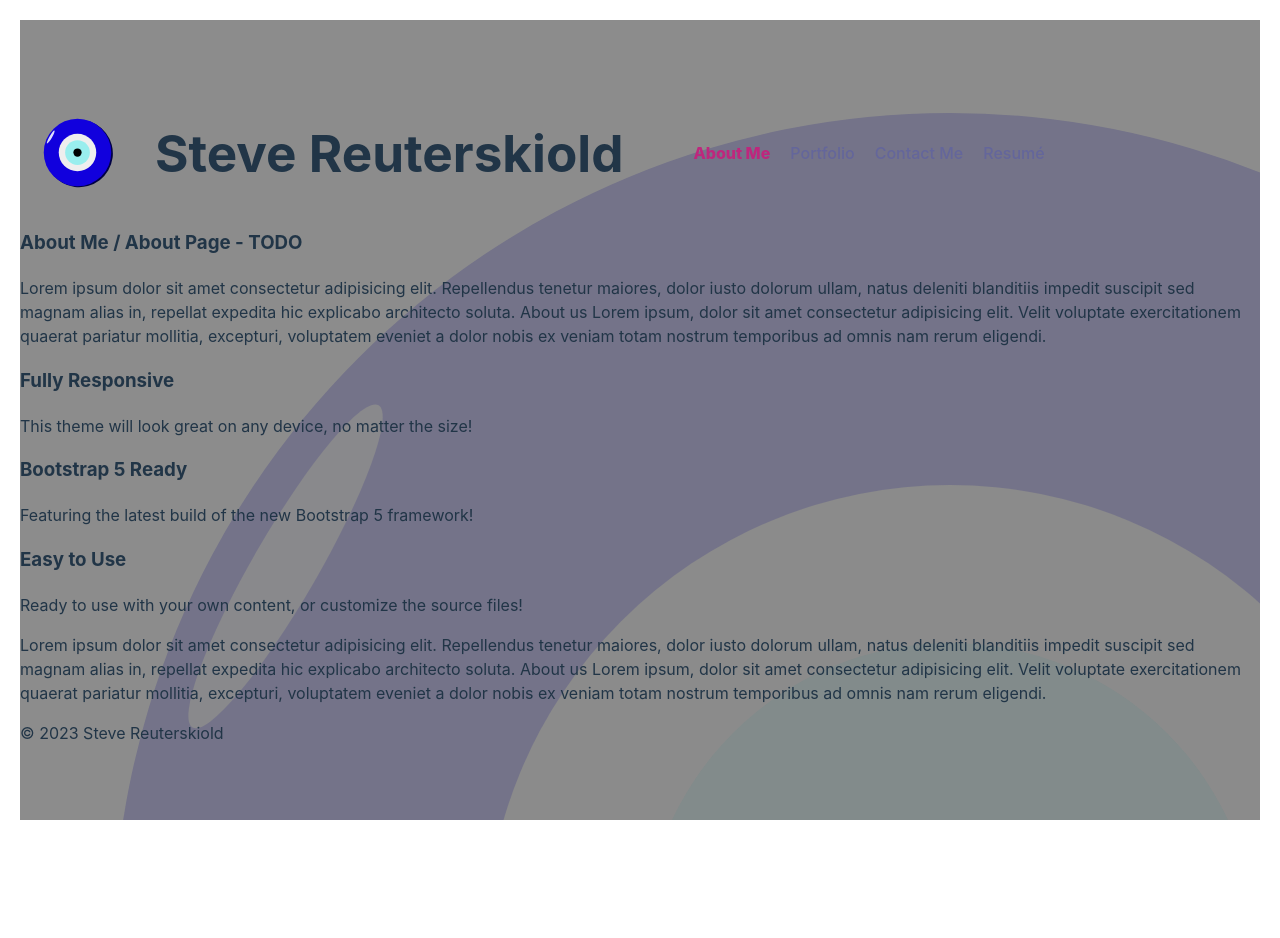
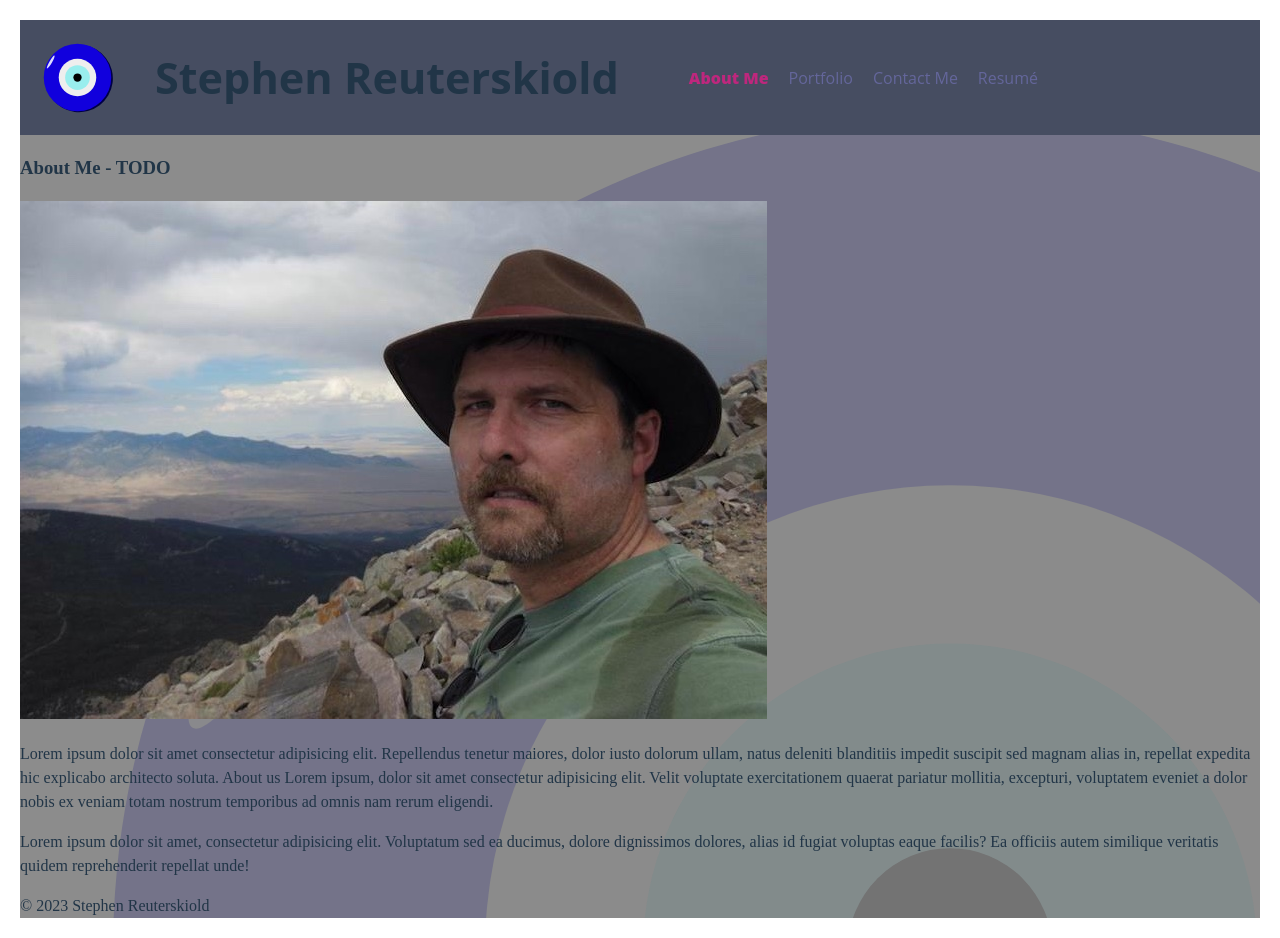
Before and after one commit to stevreut/my-portfolio, a React (Vite) app: page / in a window 1280 px wide. Before the commit the page ends 840 px from the top, so only its background shows below. Built offline with nearby package versions, Linux system fonts and the light colour scheme.

Commit message:
add photo to about me, steve -> stephen, style adjustments

```diff
--- a/index.html
+++ b/index.html
@@ -4,7 +4,7 @@
     <meta charset="UTF-8" />
     <link rel="icon" type="image/svg+xml" href="/nazarlik.svg" />
     <meta name="viewport" content="width=device-width, initial-scale=1.0" />
-    <title>Steve Reuterskiold - Portfolio</title>
+    <title>Stephen Reuterskiold - Portfolio</title>
   </head>
   <body>
     <div id="root"></div>
--- a/src/components/Footer.jsx
+++ b/src/components/Footer.jsx
@@ -1,7 +1,7 @@
 export default function Footer() {
     return (
         <footer>
-            &copy; 2023 Steve Reuterskiold
+            &copy; 2023 Stephen Reuterskiold
             {/* TODO - various logos */}
         </footer>
     );
--- a/src/components/Header.jsx
+++ b/src/components/Header.jsx
@@ -15,7 +15,7 @@ export default function Header() {
     return (
         <header>
             <img src="/nazarlik.svg" width="75px" height="75px"></img>
-            <h1>Steve Reuterskiold</h1>
+            <h1>Stephen Reuterskiold</h1>
         <Navbar
             links={[
                 <Link key={1} className={currentPagePath === "/" ? activePage : dormantPage} to="/">
--- a/src/index.css
+++ b/src/index.css
@@ -1,5 +1,4 @@
 :root {
-  font-family: Inter, system-ui, Avenir, Helvetica, Arial, sans-serif;
   line-height: 1.5;
   font-weight: 400;
 
@@ -53,10 +52,14 @@ body {
 }
 
 header {
+  /* font-family: Georgia, 'Times New Roman', Times, serif;  */
+  font-family: 'Open Sans', Arial, Helvetica, sans-serif;
+  font-weight:lighter;
   display: flex;
   flex-direction: row;
   flex-wrap: nowrap;
   align-items: center;
+  background-color: #464d61;
 }
 
 header img {
@@ -64,7 +67,8 @@ header img {
 }
 
 h1 {
-  font-size: 3.2em;
+  /* font-family: Inter, system-ui, Avenir, Helvetica, Arial, sans-serif; */
+  font-size: 2.7em;
   line-height: 1.1;
   margin: 20px;
 }
--- a/src/pages/AboutPage.jsx
+++ b/src/pages/AboutPage.jsx
@@ -2,7 +2,8 @@
 export default function AboutPage() {
     return (
       <div className="container pt-4">
-        <h3>About Me / About Page - TODO</h3>
+        <h3>About Me  - TODO</h3>
+        <p><img src="/sr-wheeler-pk-trimmed.jpg" /></p>
         <p>
           Lorem ipsum dolor sit amet consectetur adipisicing elit. Repellendus
           tenetur maiores, dolor iusto dolorum ullam, natus deleniti blanditiis
@@ -12,54 +13,10 @@ export default function AboutPage() {
           mollitia, excepturi, voluptatem eveniet a dolor nobis ex veniam totam
           nostrum temporibus ad omnis nam rerum eligendi.
         </p>
-        <section className="features-icons bg-light text-center m-4">
-          <div className="container">
-            <div className="row p-2">
-              <div className="col-lg-4">
-                <div className="features-icons-item mx-auto mb-5 mb-lg-0 mb-lg-3">
-                  <div className="features-icons-icon d-flex">
-                    <i className="bi-window m-auto text-primary" />
-                  </div>
-                  <h3>Fully Responsive</h3>
-                  <p className="lead mb-0">
-                    This theme will look great on any device, no matter the size!
-                  </p>
-                </div>
-              </div>
-              <div className="col-lg-4">
-                <div className="features-icons-item mx-auto mb-5 mb-lg-0 mb-lg-3">
-                  <div className="features-icons-icon d-flex">
-                    <i className="bi-layers m-auto text-primary" />
-                  </div>
-                  <h3>Bootstrap 5 Ready</h3>
-                  <p className="lead mb-0">
-                    Featuring the latest build of the new Bootstrap 5 framework!
-                  </p>
-                </div>
-              </div>
-              <div className="col-lg-4">
-                <div className="features-icons-item mx-auto mb-0 mb-lg-3">
-                  <div className="features-icons-icon d-flex">
-                    <i className="bi-terminal m-auto text-primary" />
-                  </div>
-                  <h3>Easy to Use</h3>
-                  <p className="lead mb-0">
-                    Ready to use with your own content, or customize the source
-                    files!
-                  </p>
-                </div>
-              </div>
-            </div>
-          </div>
-        </section>
-        <p>
-          Lorem ipsum dolor sit amet consectetur adipisicing elit. Repellendus
-          tenetur maiores, dolor iusto dolorum ullam, natus deleniti blanditiis
-          impedit suscipit sed magnam alias in, repellat expedita hic explicabo
-          architecto soluta. About us Lorem ipsum, dolor sit amet consectetur
-          adipisicing elit. Velit voluptate exercitationem quaerat pariatur
-          mollitia, excepturi, voluptatem eveniet a dolor nobis ex veniam totam
-          nostrum temporibus ad omnis nam rerum eligendi.
+        <p>Lorem ipsum dolor sit amet, consectetur adipisicing elit. Voluptatum sed ea
+           ducimus, dolore dignissimos dolores, alias id fugiat voluptas eaque
+           facilis? Ea officiis autem similique veritatis quidem reprehenderit
+           repellat unde!
         </p>
       </div>
     );
```
Also changed, not shown: public/sr-wheeler-pk-trimmed.jpg (added).
